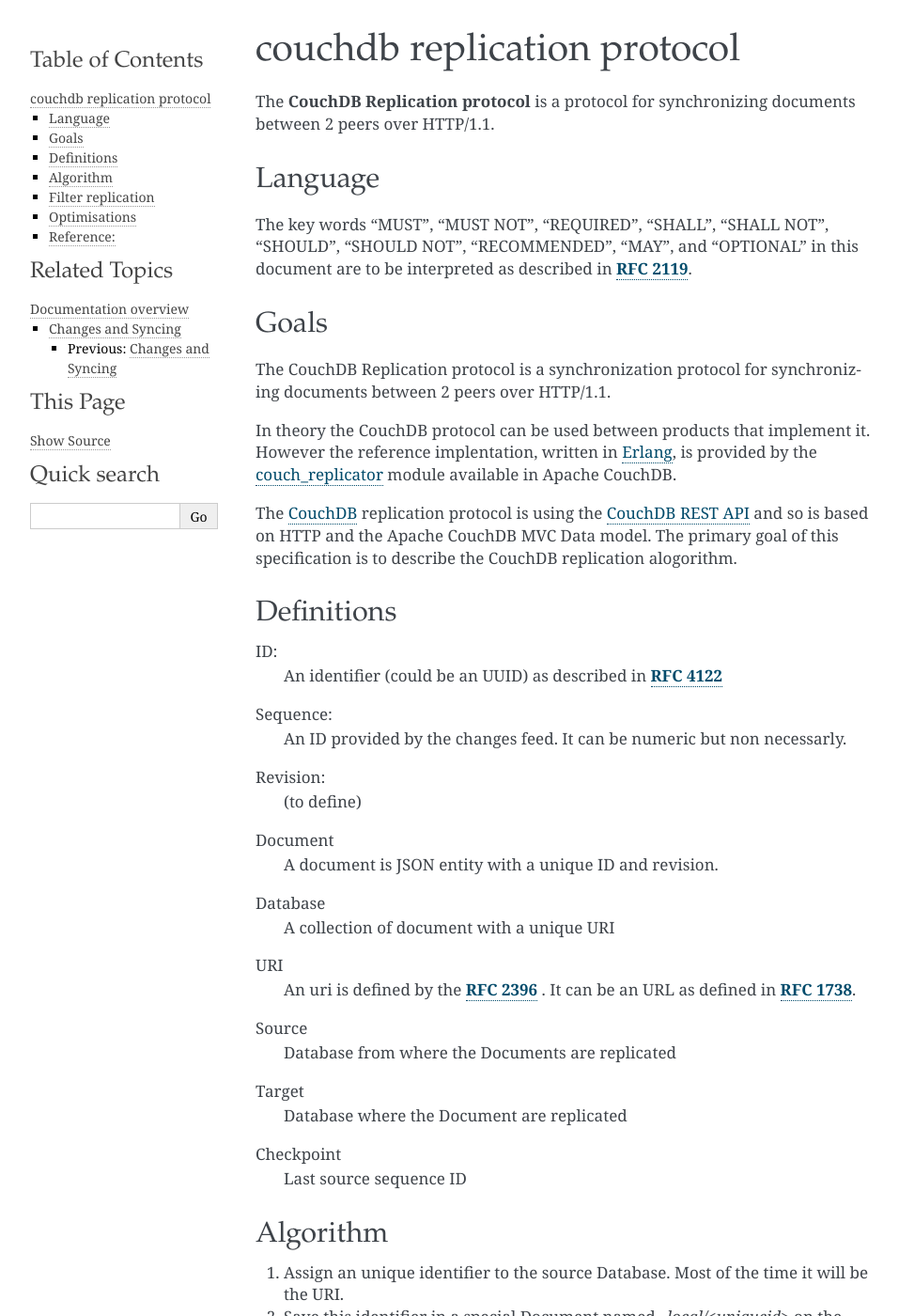
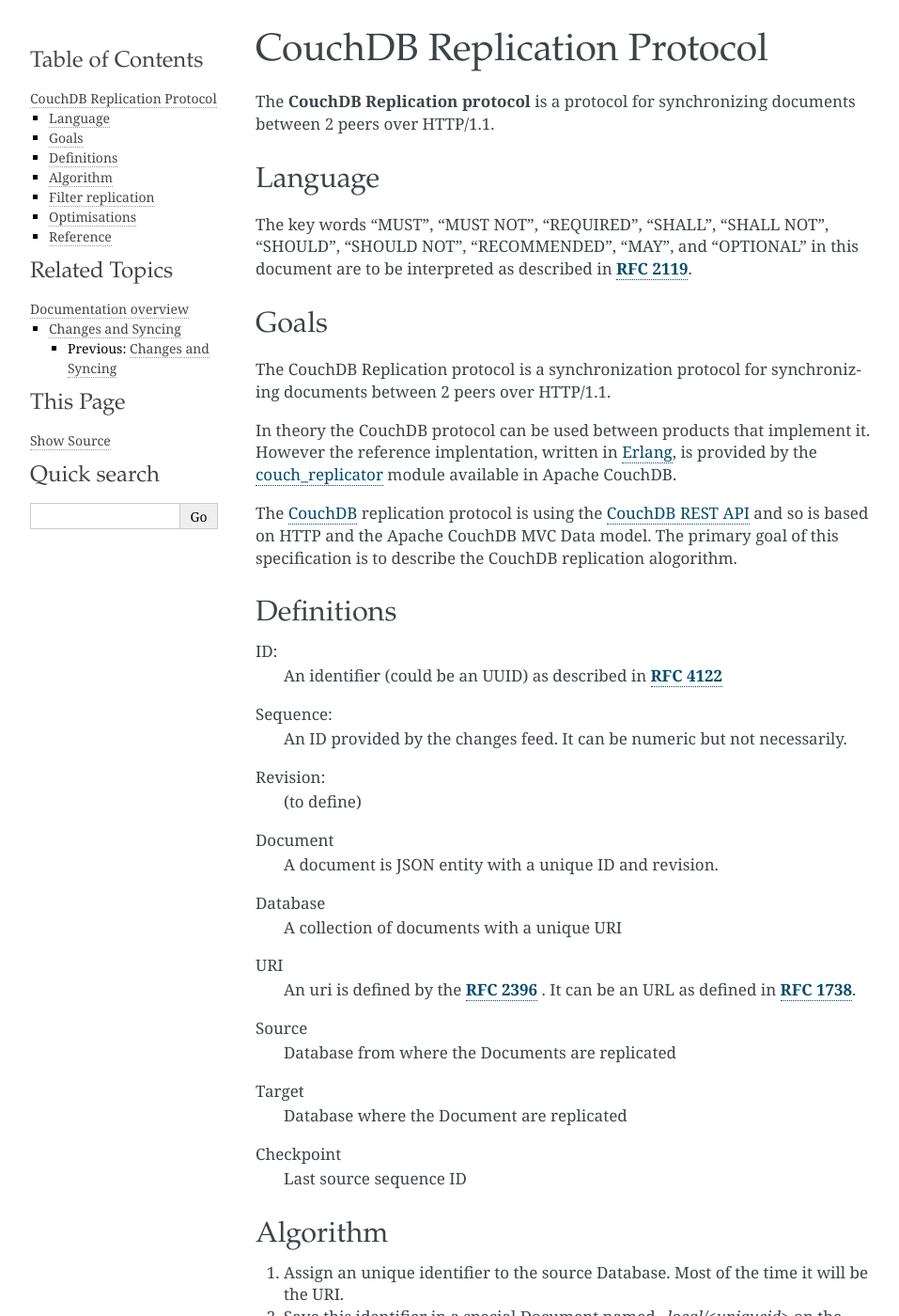
Before and after one commit to frictionlessdata/datapackage, a Sphinx documentation site: the page built from source/couchdb_replication.rst, in a window 1280 px wide and 1400 px high. Shown: the whole window at 94% size, without its empty margins (148-1105 px from the left). Built offline with Sphinx 7.4.7, drawn with Linux system fonts in a browser that asks for light colours; some of the changed text lies outside the part shown.

Commit message:
[source/couchdb_replication][xs]: minor tidying such as typos, capitalization and additional link.

```diff
--- a/source/couchdb_replication.rst
+++ b/source/couchdb_replication.rst
@@ -36,8 +39,8 @@ ID:
     An identifier (could be an UUID) as described in :rfc:`4122`
 
 Sequence:
-    An ID provided by the changes feed. It can be numeric but non
-    necessarly.
+    An ID provided by the changes feed. It can be numeric but not
+    necessarily.
 
 Revision:
     (to define)
@@ -46,7 +49,7 @@ Document
     A document is JSON entity with a unique ID and revision.
 
 Database
-    A collection of document with a unique URI
+    A collection of documents with a unique URI
 
 URI
     An uri is defined by the :rfc:`2396` . It can be an URL as defined
```
Also changed, not shown: other parts of source/couchdb_replication.rst (+8 -3 lines).
